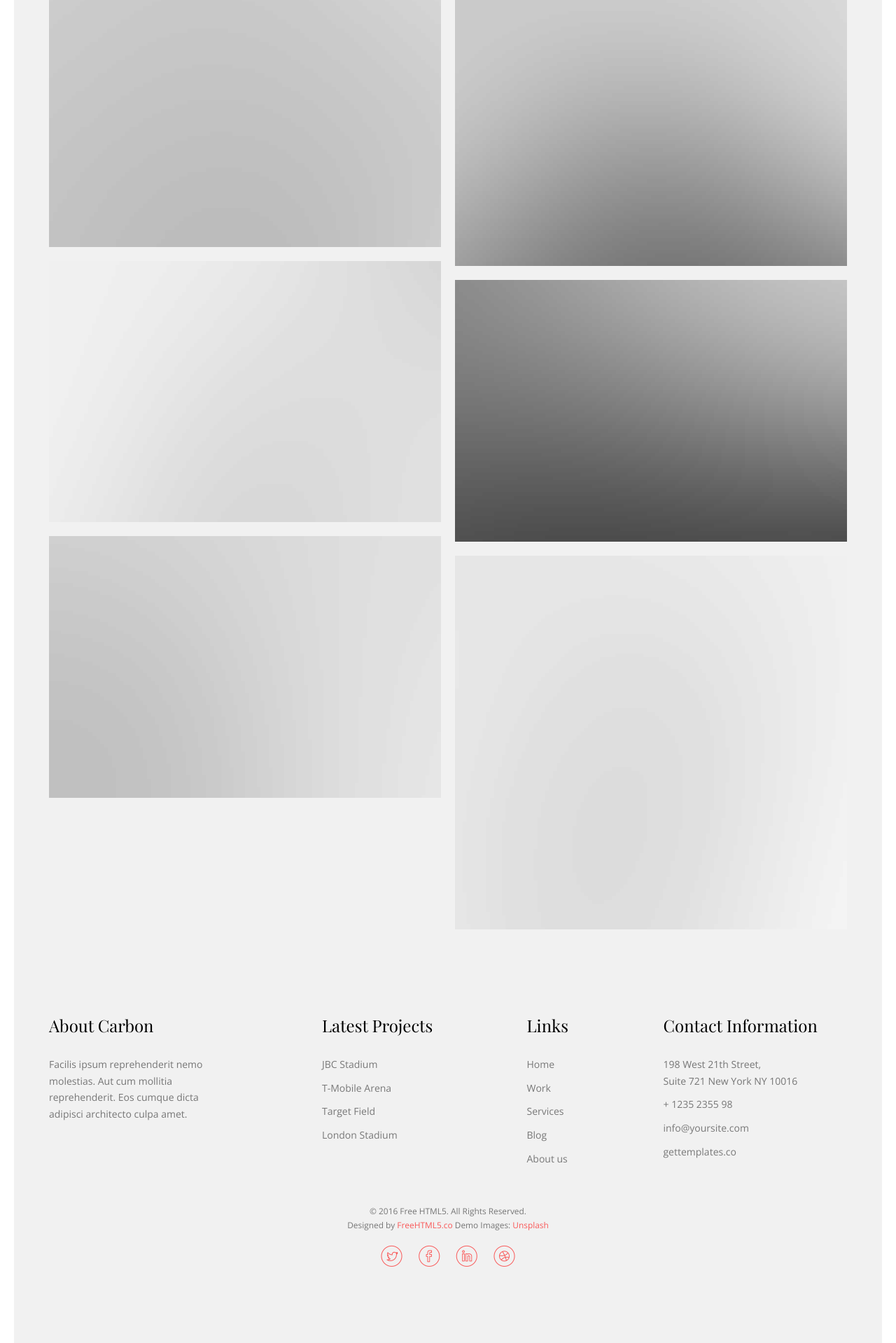
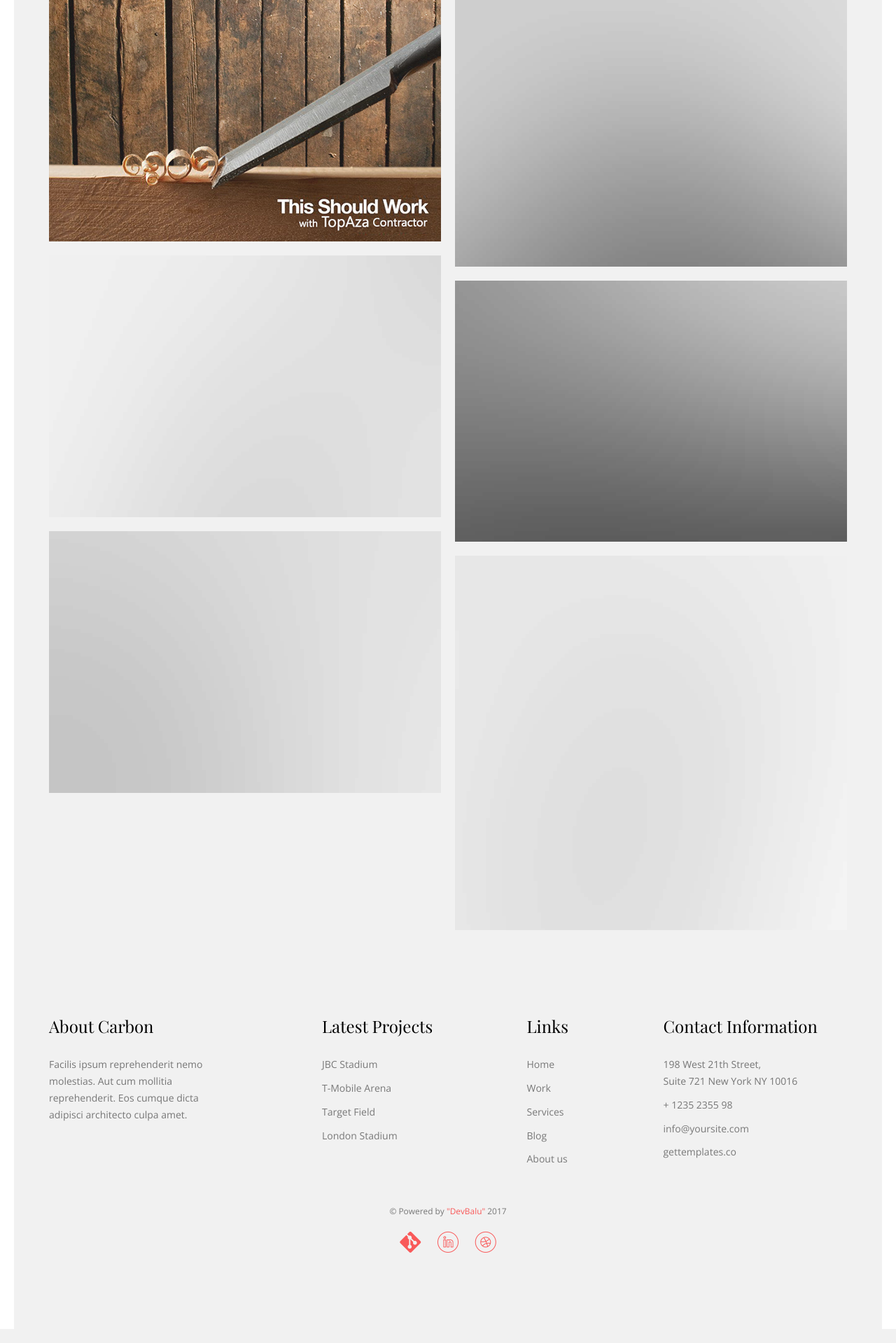
Before and after one commit to DevBalu/AurelBs, a PHP site: page / in a window 1280 px wide. Shown: the part 1649-3568 px from the top of the page at 70% size. Run offline with PHP 8.4, Linux system fonts and the light colour scheme; some web fonts are replaced.

Commit message:
little changes

```diff
--- a/css/style.css
+++ b/css/style.css
@@ -539,6 +539,9 @@ h1, h2, h3, h4, h5, h6, figure {
   -webkit-transition: 0.3s;
   -o-transition: 0.3s;
   transition: 0.3s;
+}
+.portfolio-grid img:nth-child(1) {
+  opacity: 0.9;
 }
 .portfolio-grid img {
   position: relative;
--- a/index.php
+++ b/index.php
@@ -27,11 +27,8 @@
 	<head>
 	<meta charset="utf-8">
 	<meta http-equiv="X-UA-Compatible" content="IE=edge">
-	<title>Architect &mdash; Free Website Template, Free HTML5 Template by freehtml5.co</title>
+	<title></title>
 	<meta name="viewport" content="width=device-width, initial-scale=1">
-	<meta name="description" content="Free HTML5 Website Template by freehtml5.co" />
-	<meta name="keywords" content="free website templates, free html5, free template, free bootstrap, free website template, html5, css3, mobile first, responsive" />
-	<meta name="author" content="freehtml5.co" />
 
 	<!-- Facebook and Twitter integration -->
 	<meta property="og:title" content=""/>
@@ -116,7 +113,6 @@
 								<div class="col-md-6 col-xs-8 col-md-offset-1 slider-text">
 									<div class="slider-text-inner">
 										<h1><a href="#">Best showcase for architecture</a></h1>
-											<h2>Free php5 templates Made by <a href="http://freever5.co/" target="_blank">free5.co</a></h2>
 									</div>
 								</div>
 							</div>
@@ -129,7 +125,6 @@
 								<div class="col-md-6 col-xs-8 col-md-offset-1 slider-text">
 									<div class="slider-text-inner">
 										<h1><a href="#">Best showcase for architecture</a></h1>
-											<h2>Free html5 templates Made by <a href="http://freehtml5.co/" target="_blank">freehtml5.co</a></h2>
 									</div>
 								</div>
 							</div>
@@ -142,7 +137,6 @@
 								<div class="col-md-6 col-xs-8 col-md-offset-1 slider-text">
 									<div class="slider-text-inner">
 										<h1><a href="#">Best showcase for architecture</a></h1>
-											<h2>Free html5 templates Made by <a href="http://freehtml5.co/" target="_blank">freehtml5.co</a></h2>
 									</div>
 								</div>
 							</div>
@@ -155,7 +149,6 @@
 								<div class="col-md-6 col-xs-8 col-md-offset-1 slider-text">
 									<div class="slider-text-inner">
 										<h1><a href="#">Best showcase for architecture</a></h1>
-											<h2>Free html5 templates Made by <a href="http://freehtml5.co/" target="_blank">freehtml5.co</a></h2>
 									</div>
 								</div>
 							</div>
@@ -168,7 +161,6 @@
 								<div class="col-md-6 col-xs-8 col-md-offset-1 slider-text">
 									<div class="slider-text-inner">
 										<h1><a href="#">Best showcase for architecture</a></h1>
-											<h2>Free html5 templates Made by <a href="http://freehtml5.co/" target="_blank">freehtml5.co</a></h2>
 									</div>
 								</div>
 							</div>
@@ -181,7 +173,6 @@
 								<div class="col-md-6 col-xs-8 col-md-offset-1 slider-text">
 									<div class="slider-text-inner">
 										<h1><a href="#">Best showcase for architecture</a></h1>
-											<h2>Free html5 templates Made by <a href="http://freehtml5.co/" target="_blank">freehtml5.co</a></h2>
 									</div>
 								</div>
 							</div>
@@ -229,7 +220,7 @@
 					<div class="row">
 						<div class="col-md-12 animate-box">
 							<a href="single.php" class="portfolio-grid">
-								<img src="images/portfolio-2.jpg" class="img-responsive" alt="Free HTML5 Bootstrap Template by FreeHTML5.co">
+								<img src="images/portfolio-2.png" class="img-responsive" alt="Free HTML5 Bootstrap Template by FreeHTML5.co">
 								<div class="desc">
 									<h3>Dublin Arena Architect Project</h3>
 									<span>Building, Arena</span>
@@ -314,14 +305,12 @@
 			<div class="row copyright">
 				<div class="col-md-12 text-center">
 					<p>
-						<small class="block">&copy; 2016 Free HTML5. All Rights Reserved.</small>
-						<small class="block">Designed by <a href="http://freehtml5.co/" target="_blank">FreeHTML5.co</a> Demo Images: <a href="http://unsplash.co/" target="_blank">Unsplash</a></small>
+						<small class="block">&copy; Powered by <a href="http://devbalu.com/">"DevBalu"</a> 2017</small>
 					</p>
 					<p>
 						<ul class="fh5co-social-icons">
-							<li><a href="#"><i class="icon-twitter"></i></a></li>
-							<li><a href="#"><i class="icon-facebook"></i></a></li>
-							<li><a href="#"><i class="icon-linkedin"></i></a></li>
+							<li><a href="https://github.com/DevBalu"><i class="icon-git"></i></a></li>
+							<li><a href="https://www.linkedin.com/in/%D0%B0%D0%BD%D0%B4%D1%80%D0%B5%D0%B9-%D0%B3%D0%B5%D0%BD%D0%BE%D0%B2-61a003b3/"><i class="icon-linkedin"></i></a></li>
 							<li><a href="#"><i class="icon-dribbble"></i></a></li>
 						</ul>
 					</p>
```
Also changed, not shown: images/avtices/060376bca1dc0b88aeb2a28dfa8e1a8d.jpg (added), images/avtices/header_this_should_work.jpg (added), images/avtices/wood-wallpaper-4.jpg (added), images/portfolio-1.jpg, images/portfolio-2.jpg (deleted), images/portfolio-2.png (added), images/portfolio-22.png (added), 1 other file.
